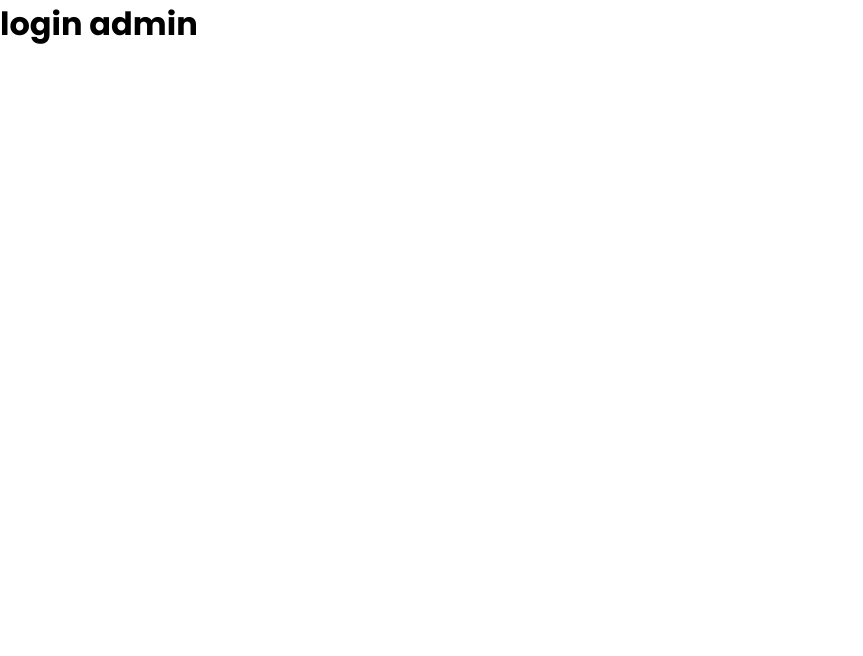
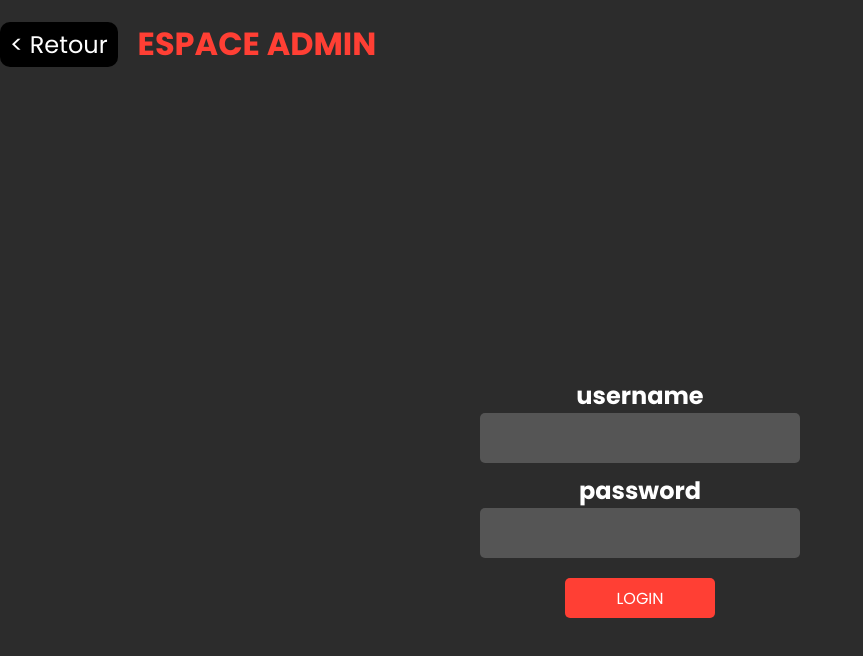
Before and after one commit to Vivien-Parsis/hackathon-front, a Vue app: page /loginAdmin in a window 1280 px wide. Shown: the top 656 px of the page, without its empty margins (0-863 px from the left). Built offline with nearby package versions, Linux system fonts and the light colour scheme.

Commit message:
Admin Login Front

```diff
--- a/src/views/loginPageAdmin.vue
+++ b/src/views/loginPageAdmin.vue
@@ -1,5 +1,95 @@
 <template>
+    <div class="menu">
+      <router-link to="/" class="back-button"> < Retour</router-link>
+      <h1 class="admin-title">ESPACE ADMIN</h1>
+    </div>
+    <div class="container">
+      <div class="content">
+        <form class="login-form">
+          <h2>username</h2>
+          <input type="text" class="input-field">
+          <h2>password</h2>
+          <input type="password" class="input-field">
+          <button type="submit" class="login-button">LOGIN</button>
+        </form>
+      </div>
+    </div>
+  </template>
 
-    <h1> login admin </h1>
+  <style scoped>
+  .back-button {
+    text-decoration: none;
+    font-size: 24px;
+    padding: 5px 10px;
+    background-color: black;
+    color: white;
+    border-radius: 10px;
+    margin-right: 20px;
+  }
 
-</template>
+  .container {
+    display: flex;
+    flex-direction: column;
+    align-items: center;
+    justify-content: center;
+    height: 100vh;
+    background-color: #2c2c2c;
+    color: #fff;
+  }
+
+  .content {
+    text-align: center;
+  }
+
+  .admin-title {
+    color: #ff3f34;
+    margin-top: 20px;
+    margin-bottom: 20px;
+  }
+
+  .menu {
+    display: flex;
+    align-items: center;
+    margin-bottom: 0px;
+    background-color: #2c2c2c;
+  }
+
+  h1 {
+    text-align: center;
+  }
+
+  .input-field {
+    width: 300px;
+    height: 40px;
+    margin-bottom: 10px;
+    padding: 5px 10px;
+    background-color: #555;
+    border: none;
+    border-radius: 5px;
+    font-size: 16px;
+    color: #fff;
+  }
+
+  .login-form {
+    margin-top: 20px;
+    display: flex;
+    flex-direction: column;
+    align-items: center;
+  }
+
+  .login-button {
+    width: 150px;
+    height: 40px;
+    background-color: #ff3f34;
+    color: #fff;
+    border: none;
+    border-radius: 5px;
+    font-size: 16px;
+    cursor: pointer;
+    margin-top: 10px;
+  }
+
+  .login-button:hover {
+    background-color: #e2361c;
+  }
+  </style>
```
